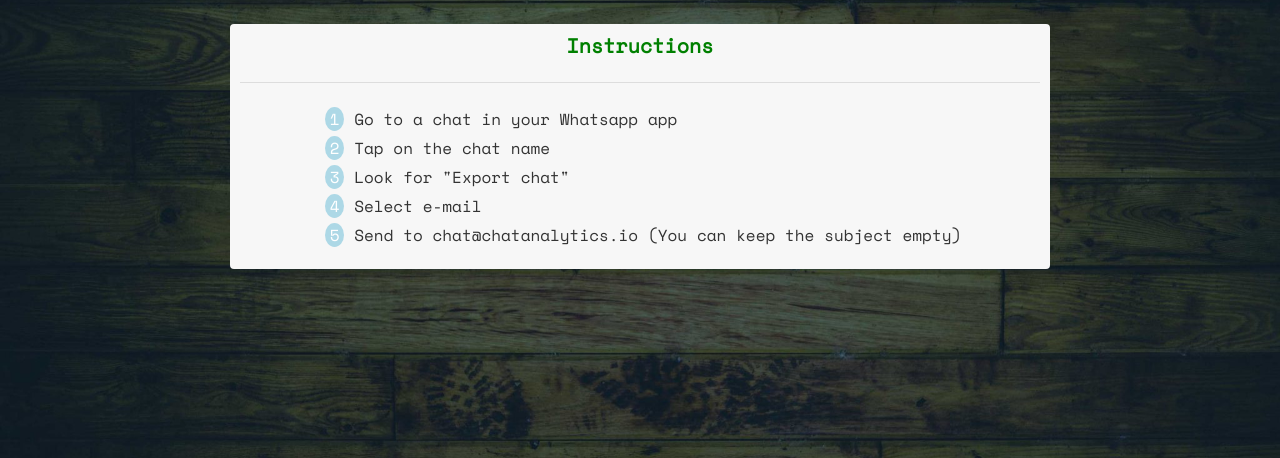
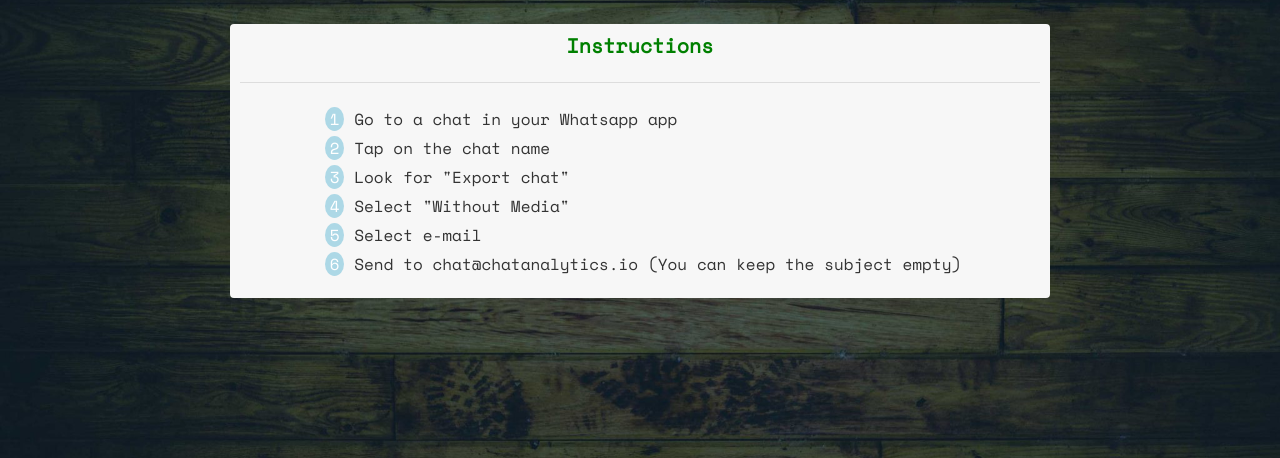
Before and after one commit to JanRuettinger/chatanalytics, a Flask app: page /instructions in a window 1280 px wide. Shown: the part 171-629 px from the top of the page. Run offline with Flask 2, Linux system fonts and the light colour scheme; some libraries are stand-ins or nearby versions.

Commit message:
Add instruction

```diff
--- a/project/templates/main/instructions.html
+++ b/project/templates/main/instructions.html
@@ -10,6 +10,7 @@
           <li>Go to a chat in your Whatsapp app</li>
           <li>Tap on the chat name</li>
           <li>Look for "Export chat"</li>
+          <li>Select "Without Media"</li>
           <li>Select e-mail</li>
           <li>Send to chat@chatanalytics.io (You can keep the subject empty)</li>
         </ol>
```
